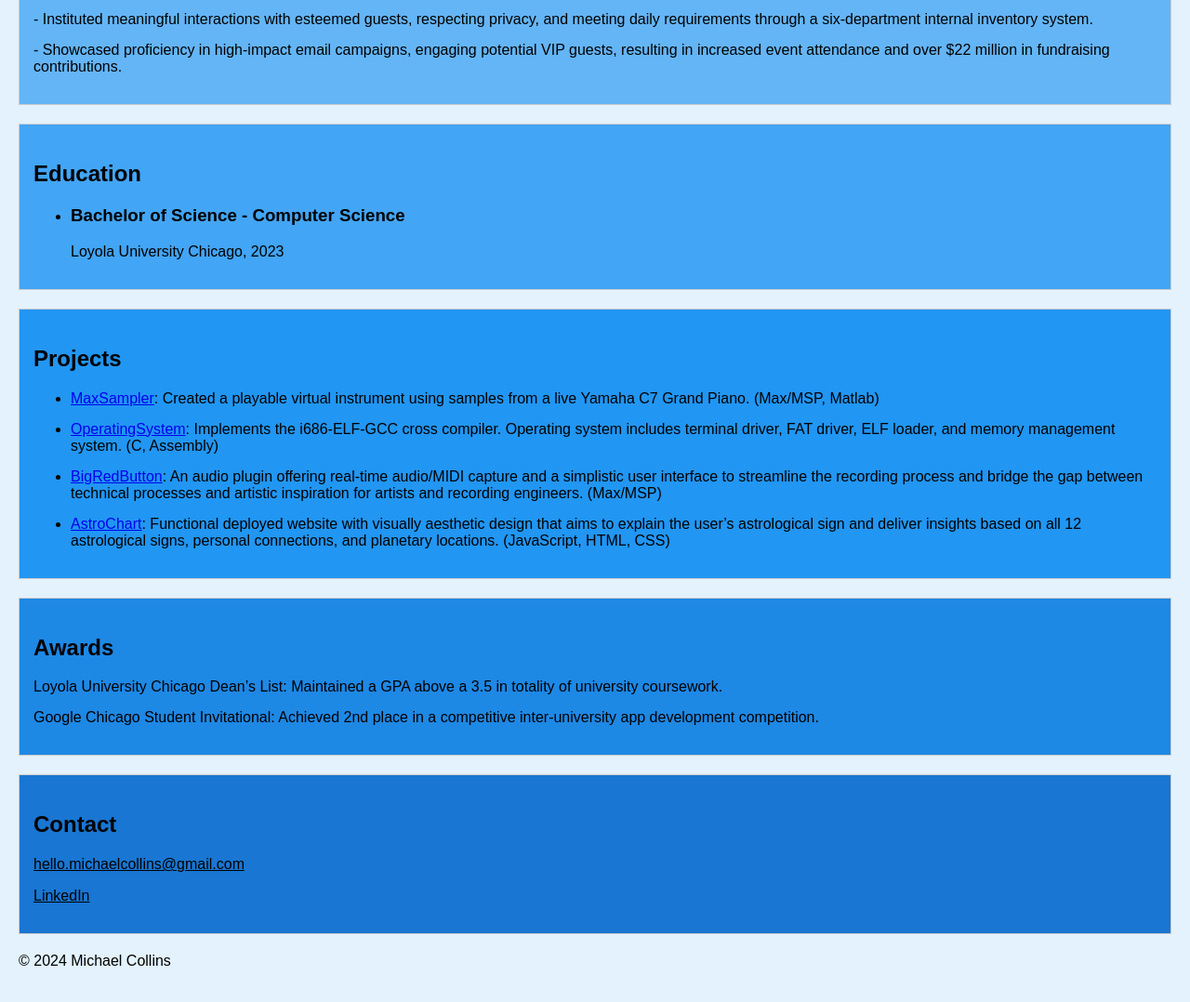
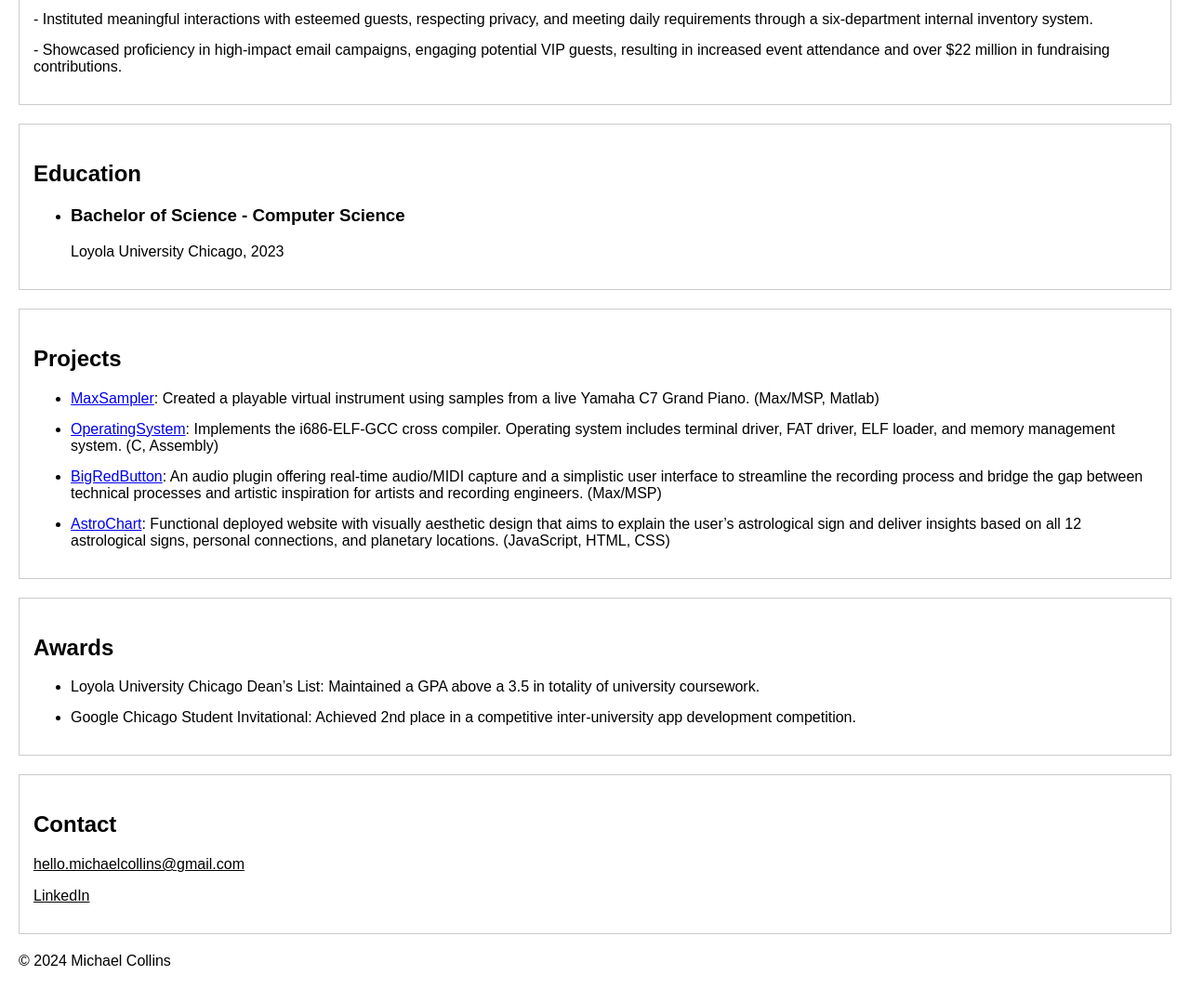
Before and after one commit to mcollins21/mcollins21.github.io, a plain HTML site: page index.html in a window 1280 px wide. Shown: the part 1026-2104 px from the top of the page at 93% size. Drawn offline with Linux system fonts and the light colour scheme.

Commit message:
removed awards list css

```diff
--- a/style.css
+++ b/style.css
@@ -3,7 +3,7 @@ body {
     margin: 0;
     padding: 20px;
     color: black;
-    background-color: #e3f2fd; /* Or any other color you prefer */
+    background-color: white; /* Or any other color you prefer */
 }
 
 header {
@@ -26,31 +26,31 @@ h2 {
 }
 
 .about.box {
-    background-color: #bbdefb;
+    background-color: white;
 }
 
 .skills.box {
-    background-color: #90caf9;
+    background-color: white;
 }
 
 .experience.box {
-    background-color: #64b5f6;
+    background-color: white;
 }
 
 .education.box {
-    background-color: #42a5f5;
+    background-color: white;
 }
 
 .projects.box {
-    background-color: #2196f3;
+    background-color: white;
 }
 
 .awards.box {
-    background-color: #1e88e5;
+    background-color: white;
 }
 
 .contact.box {
-    background-color: #1976d2;
+    background-color: white;
 }
 
 /* Apply similar rules for other sections */
@@ -86,15 +86,16 @@ h2 {
     color: black;
 }
 
+/* cleared formating for awards list */
 .awards ul {
-    list-style: none;
-    padding: 0;
+
 }
 
 .awards li {
     margin-bottom: 15px;
 }
 
+/* cleared formating for projects lists */
 .projects ul {
 
 }
```
